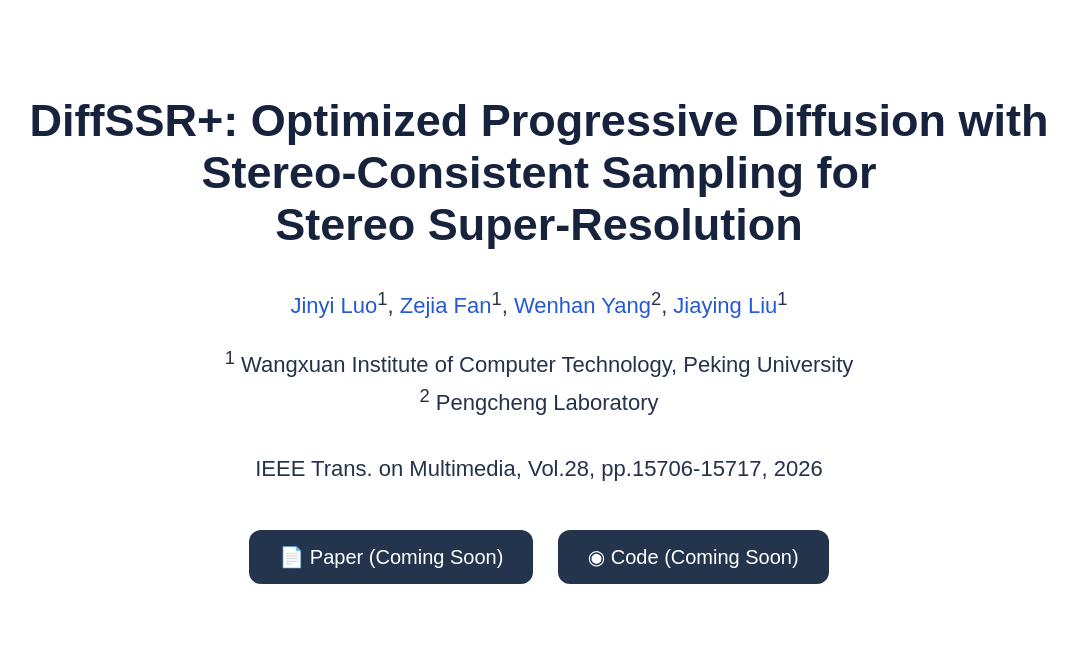
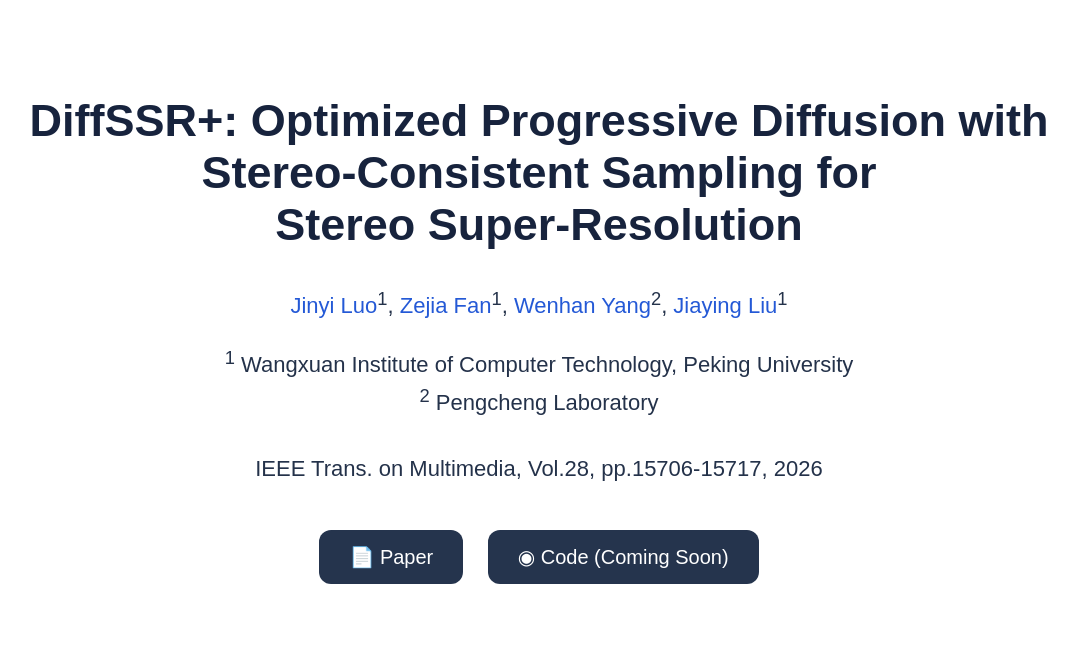
Before and after one commit to pku-JamesLuo/Project_DiffSSR, a plain HTML site: page index.html in a window 1280 px wide. Shown: the top 672 px of the page, without its empty margins (101-1178 px from the left). Drawn offline with Linux system fonts and the light colour scheme; a web font is replaced by a local one.

Commit message:
Update index.html

```diff
--- a/index.html
+++ b/index.html
@@ -54,11 +54,11 @@
         IEEE Trans. on Multimedia, Vol.28, pp.15706-15717, 2026
     </div>
 
-
     <div class="buttons">
 
-        <a class="button" href="#">
-            📄 Paper (Coming Soon)
+        <a class="button" href="http://39.96.165.147/Pub%20Files/2026/ljy_tmm26.pdf"
+           target="_blank" rel="noopener noreferrer">
+            📄 Paper
         </a>
 
         <a class="button" href="#">
```
